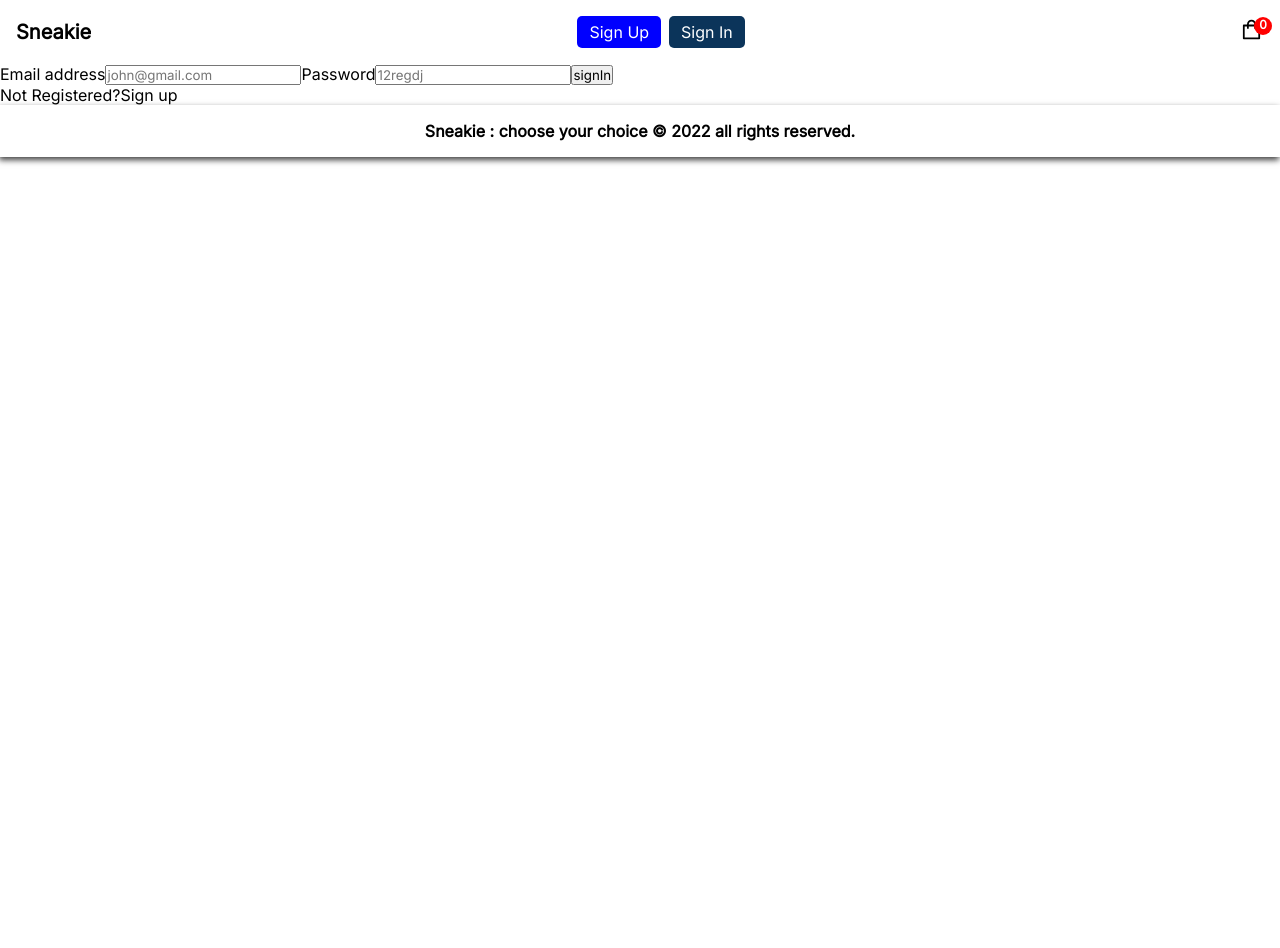
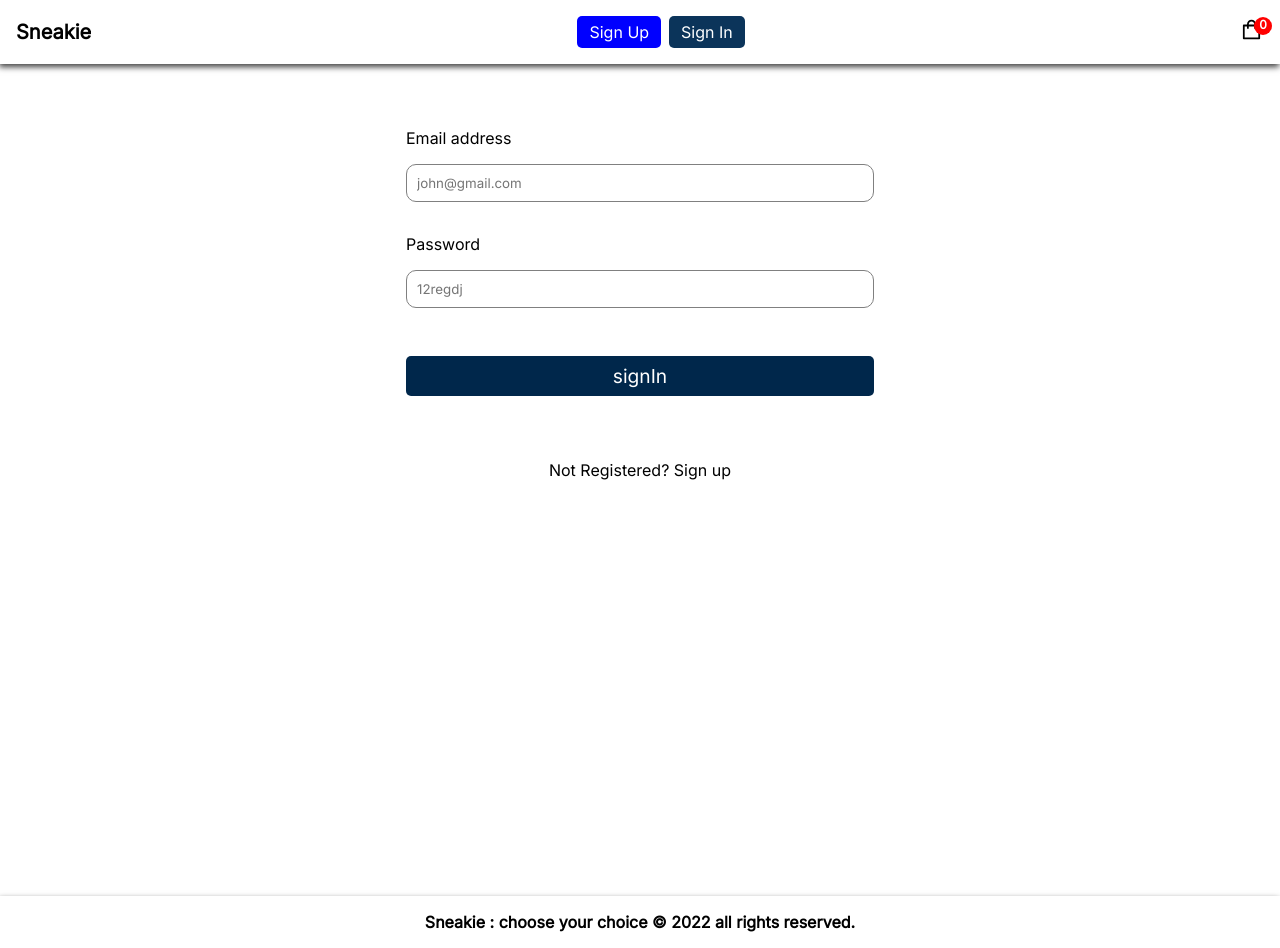
Before and after one commit to Enzyme-developer/sneakie, a Next.js app: page /sign_in in a window 1280 px wide. Before the commit the page ends 800 px from the top, so only its background shows below. Built offline with nearby package versions, Linux system fonts and the light colour scheme; no server answers.

Commit message:
styled index page

```diff
--- a/components/SignIn.tsx
+++ b/components/SignIn.tsx
@@ -29,17 +29,20 @@ const SignIn = () => {
 
 
   return (
+
     <div>
-      <Toaster />
+    <Toaster />
+    <div className="register">
       <label>Email address</label>
       <input onChange={(e) => setEmail(e.target.value)} placeholder='john@gmail.com' />
       <label>Password</label>
       <input onChange={(e) => setPassword(e.target.value)} type='password' placeholder='12regdj'/>
-      <button onClick={signInNewUser}>signIn</button>
-      <p>{error}</p>
-      <p>Not Registered?
-        <Link href='/sign_up'>Sign up</Link>
+      <button className='signin' onClick={signInNewUser}>signIn</button>
+      <p className='error'>{error}</p>
+      <p className='correct'>Not Registered?
+        <Link href='/sign_up'> Sign up</Link>
       </p>
+    </div>
     </div>
   )
 }
--- a/styles/globals.css
+++ b/styles/globals.css
@@ -18,8 +18,10 @@ a{
   justify-content: space-between;
   align-items: center;
   width: 100%;
-  padding: 0 1rem  ;
-  height: 8vh;
+  padding: 1rem  ;
+  box-shadow: -1px 3px 6px 0px rgba(0,0,0,0.75);
+  -webkit-box-shadow: -1px 3px 6px 0px rgba(0,0,0,0.75);
+  -moz-box-shadow: -1px 3px 6px 0px rgba(0,0,0,0.75);
 }
 
 .navbar__logo{
@@ -483,19 +485,19 @@ select {
 
 @media (max-width:768px) {
   .footer__banner {
-    padding: 3rem 0 0;
+    padding: 0;
   }
 
   .footer__banner__container{
     display: flex;
-    flex-direction: column;
+    flex-direction: column-reverse;
     justify-content: unset;
     align-items: unset;
     width: 100%;
   }
 
   .footer__banner__text{
-    padding: 1rem;
+    padding: 3rem 1rem;
   }
 
   .footer__banner__text h1{
@@ -511,15 +513,97 @@ select {
     width: 100vw;
     display:flex;
     justify-content: unset;
-    margin-top: 2rem;
     overflow-x: hidden;
   }
 
   .footer-banner-image{
     border-radius: 0;
     width: 100vw;
-    height: 500px;
+    height: 400px;
   }
+}
+
+
+
+/* sign in and sign up */
+.register{
+  margin: 2rem auto 0;
+  padding: 2rem 1rem;
+  width: 100%;
+  max-width: 500px;
+  display: flex;
+  /* justify-content: center; */
+  flex-direction: column;
+  min-height: 100vh;
+}
+
+.register label {
+  font-size: 1rem;
+}
+
+.register input {
+  border: 1px solid gray;
+  margin: 1rem 0 2rem;
+  outline: none;
+  border-radius: 10px;
+  padding: 10px;
+}
+
+.signup {
+  border: none;
+  outline: none;
+  border-radius: 5px;
+  text-align: center;
+  padding: .5rem;
+  margin: 1rem 0;
+  font-size: 1.2rem;
+  background-color: blue;
+  color: white;
+}
+
+.register .correct {
+  text-align: center;
+  padding: 1rem 0;
+  cursor: pointer;
+}
+
+.register .error {
+  text-align: center;
+  padding: 1rem 0;
+  cursor: pointer;
+  color: red;
+}
+
+.link {
+  text-decoration: underline;
+}
+
+.signin{
+  border: none;
+  outline: none;
+  border-radius: 5px;
+  text-align: center;
+  padding: .5rem;
+  margin: 1rem 0;
+  font-size: 1.2rem;
+  color: white;
+  background-color: #00274b;
+}
+
+
+
+/* favorite items */
+.favorite__section {
+  min-height: 100vh;
+  display: flex;
+  flex-wrap: wrap;
+  gap: 50px;
+}
+
+.favorite__item {
+  box-shadow: -1px 3px 6px 0px rgba(0,0,0,0.75);
+  -webkit-box-shadow: -1px 3px 6px 0px rgba(0,0,0,0.75);
+  -moz-box-shadow: -1px 3px 6px 0px rgba(0,0,0,0.75);
 }
 
 
```
Also changed, not shown: components/Favorites.tsx (+7 -8 lines), components/Signup.tsx (+11 -9 lines), pages/index.tsx (+9 -1 lines).
